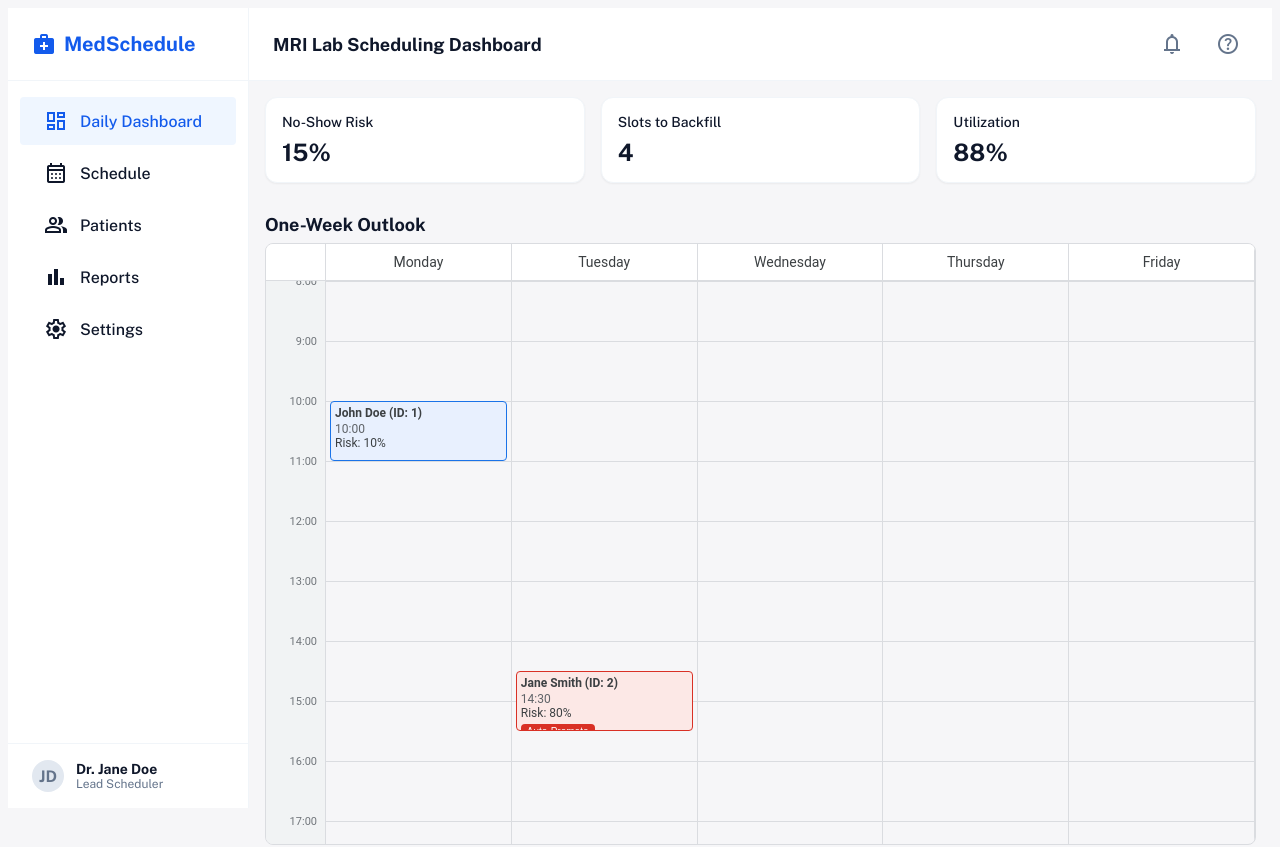
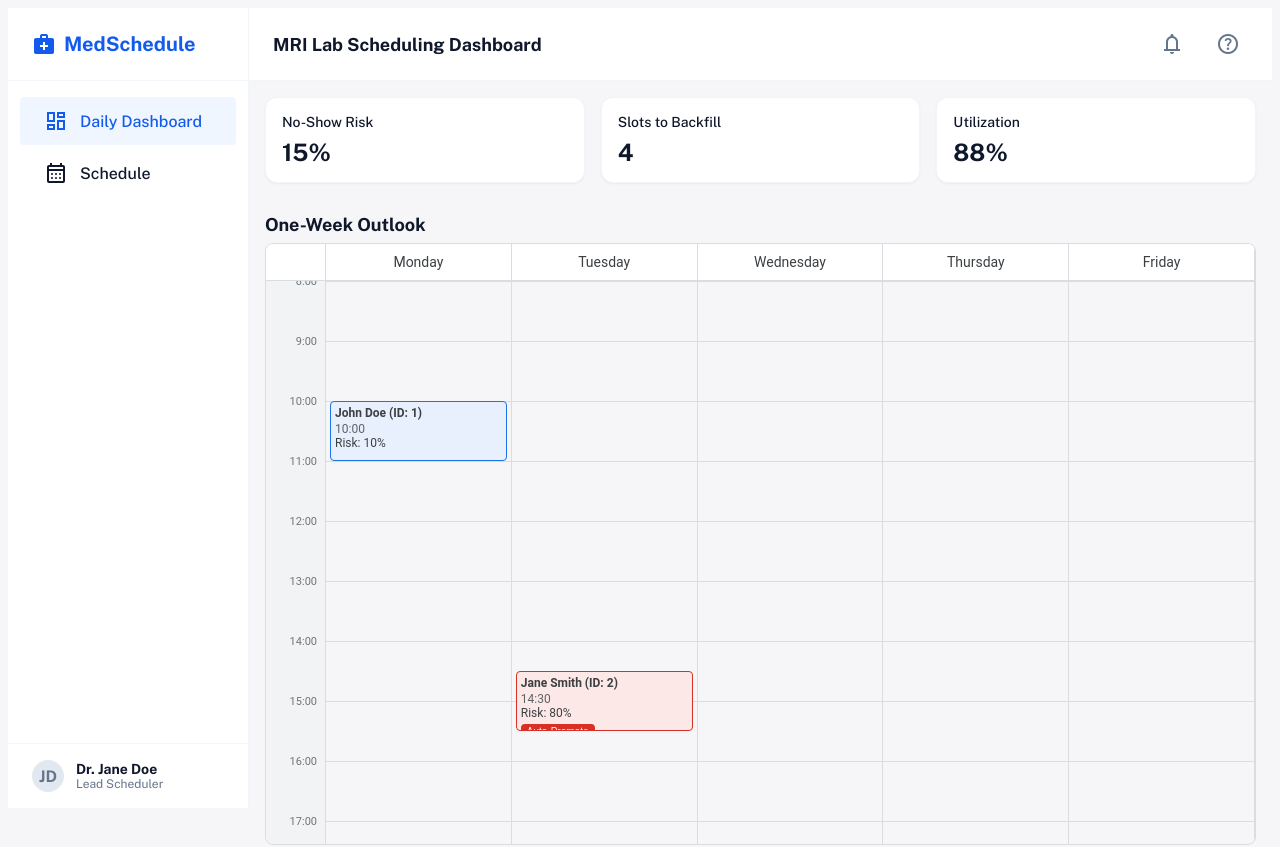
Before and after one commit to Kaanart/NoShowAgent, a React (Vite) app in the folder frontend/: page / in a window 1280 px wide. Shown: the top 847 px of the page. Built offline with nearby package versions, Linux system fonts and the light colour scheme.

Commit message:
style(ui): Remove Patients, Reports, and Settings from Sidebar

```diff
--- a/frontend/src/components/Sidebar.tsx
+++ b/frontend/src/components/Sidebar.tsx
@@ -31,20 +31,6 @@ const Sidebar: React.FC<SidebarProps> = ({ currentView, onViewChange, isOpen = f
           <span className="material-symbols-outlined">calendar_month</span>
           Schedule
         </div>
-
-        {/* Dummy items for visual completeness based on screenshot */}
-        <div className="nav-item text-slate-400 cursor-not-allowed">
-          <span className="material-symbols-outlined">group</span>
-          Patients
-        </div>
-        <div className="nav-item text-slate-400 cursor-not-allowed">
-          <span className="material-symbols-outlined">bar_chart</span>
-          Reports
-        </div>
-        <div className="nav-item text-slate-400 cursor-not-allowed">
-          <span className="material-symbols-outlined">settings</span>
-          Settings
-        </div>
       </nav>
 
       <div className="sidebar-footer">
```
